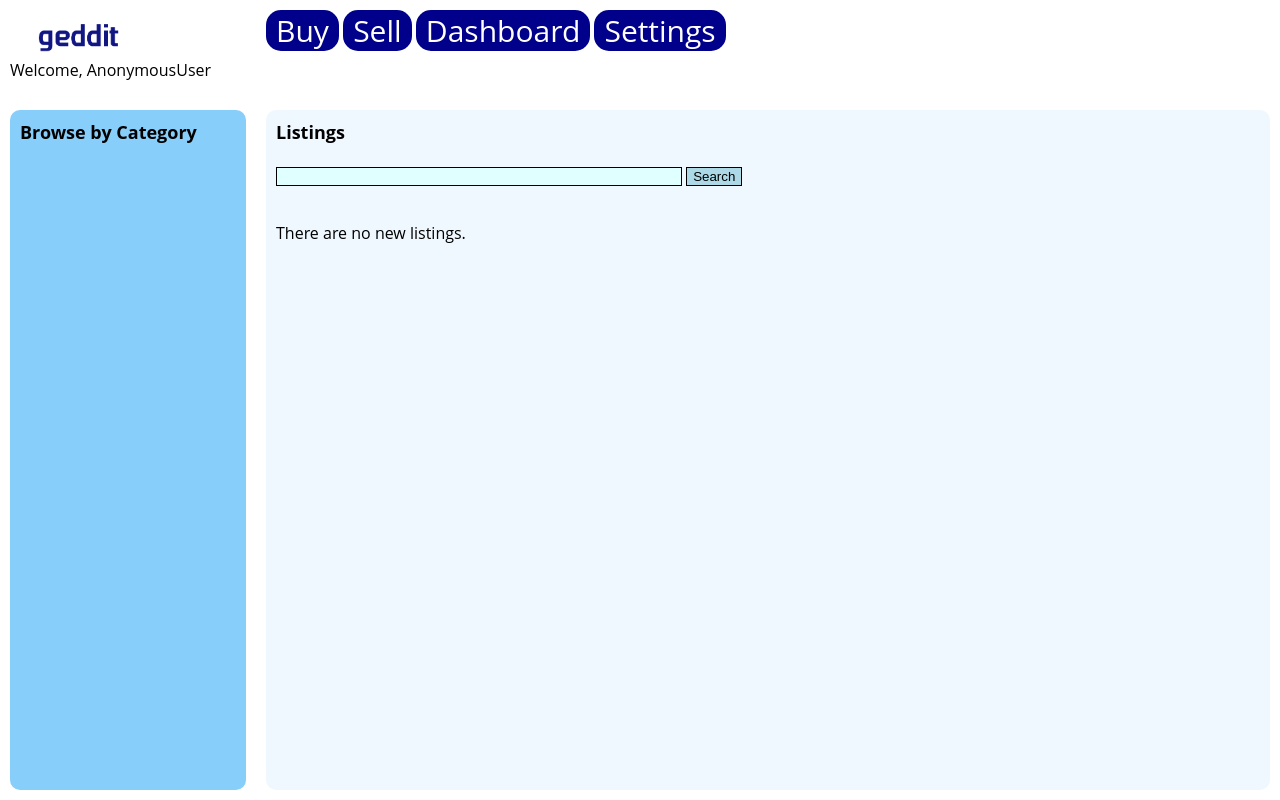
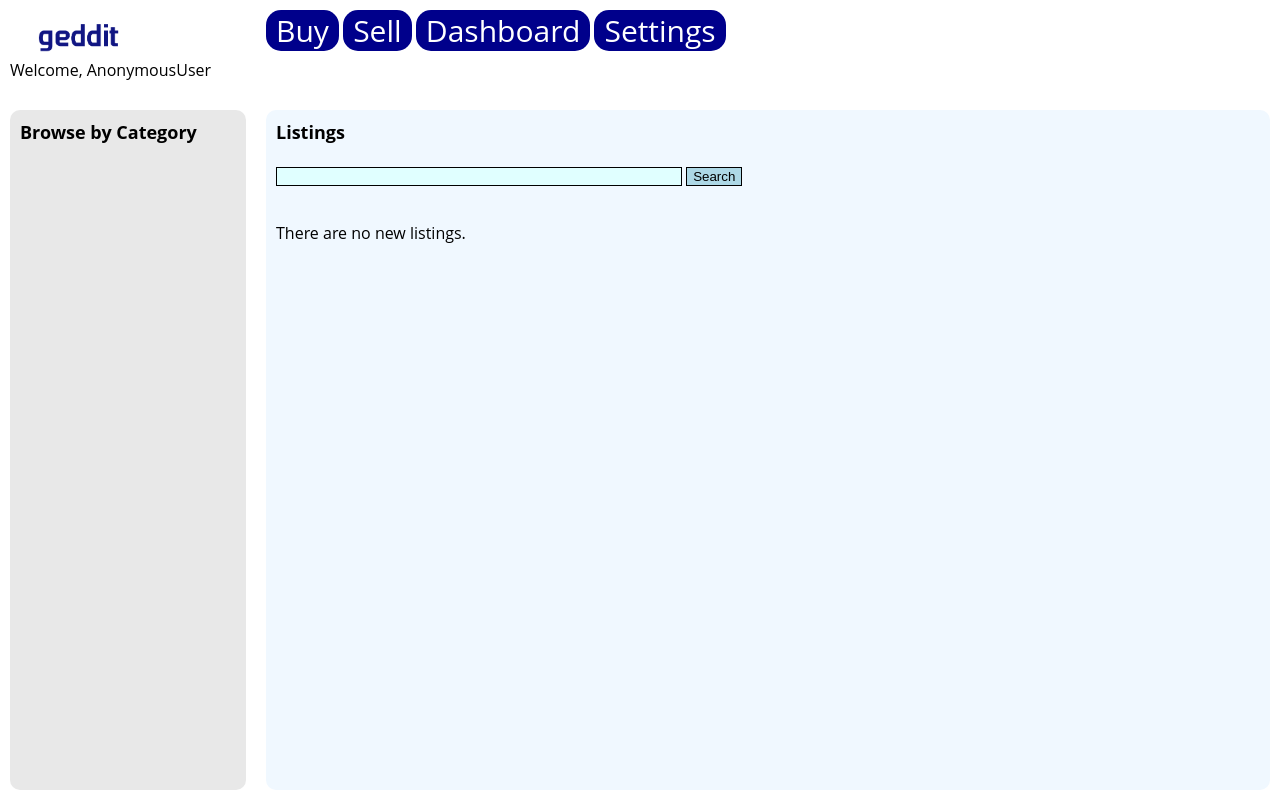
Before and after one commit to kxing/Geddit, a Django app: template templates/buy/buy.html in a window 1280 px wide. Run offline with Django 3.2, Linux system fonts and the light colour scheme; the template is opened without the code that fills it, so the values that code supplies are empty; some libraries are stand-ins or nearby versions.

Commit message:
Styling changes to the sidebar.

```diff
--- a/data/static/css/sidebar.css
+++ b/data/static/css/sidebar.css
@@ -5,7 +5,7 @@
     top: 0px;
     bottom: 0px;
 
-    background: lightskyblue;
+    background: #E8E8E8;
     margin: 10px;
     border-radius: 10px;
 
@@ -23,5 +23,5 @@
 }
 
 .sidebar-category-link a {
-    color: blue;
+    color: #000099;
 }
```
